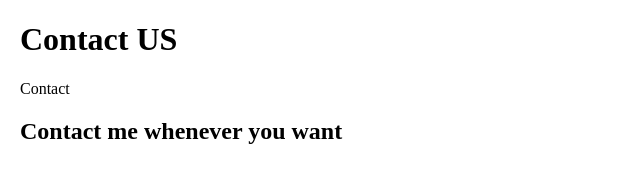
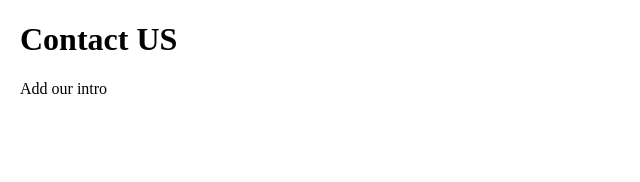
Before and after one commit to sodha951/learning-git, a plain HTML site: page 00_learning-git/contact.html in a window 1280 px wide. Shown: the whole page, without its empty margins (0-640 px from the left). Drawn offline with Linux system fonts and the light colour scheme.

Commit message:
add our intro

```diff
--- a/00_learning-git/contact.html
+++ b/00_learning-git/contact.html
@@ -5,10 +5,10 @@
     <meta name="viewport" content="width=device-width, initial-scale=1.0">
     <title>Contact US</title>
     <link rel="stylesheet" href="style.css">
+    <script src="script.js"></script>
 </head>
 <body>
     <h1>Contact US</h1>
-    <p>Contact</p>
-    <h2>Contact me whenever you want</h2>
+    <p>Add our intro</p>
 </body>
 </html>
```
